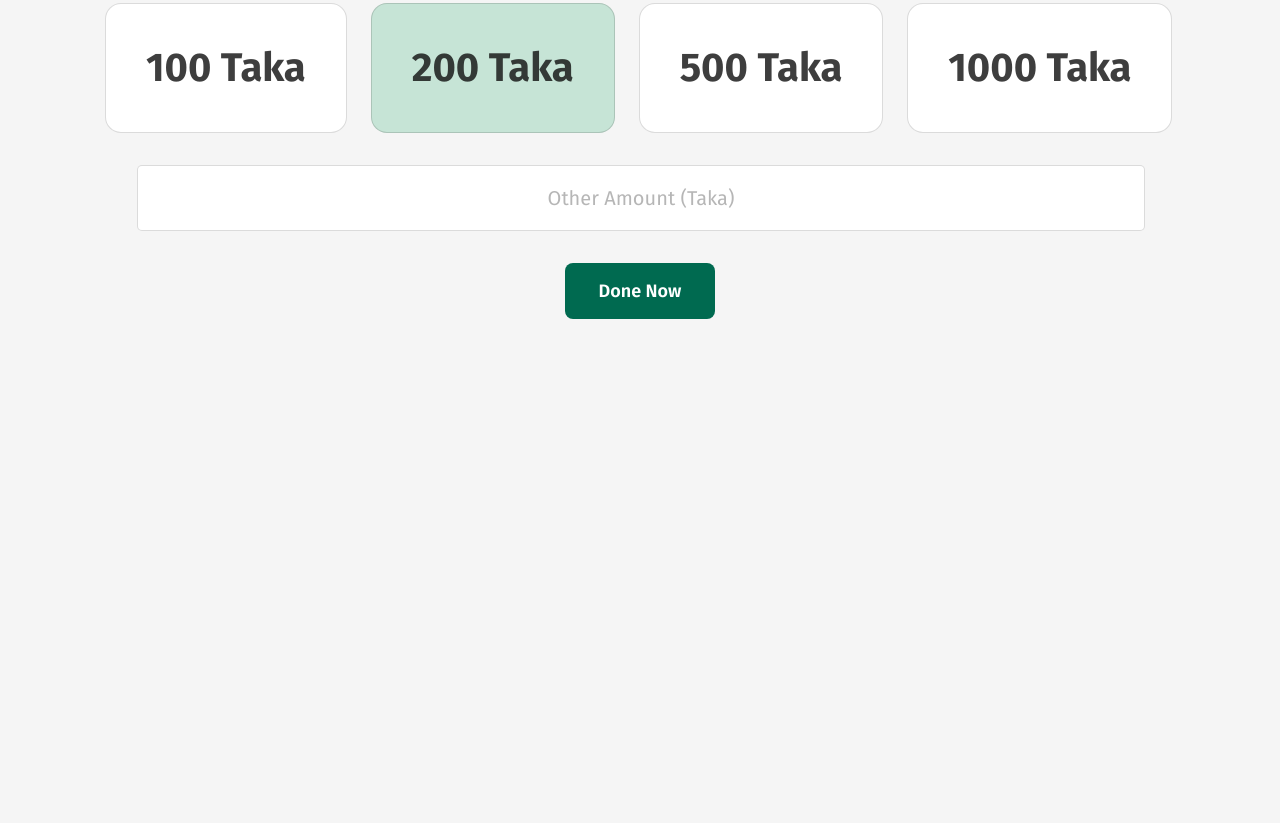
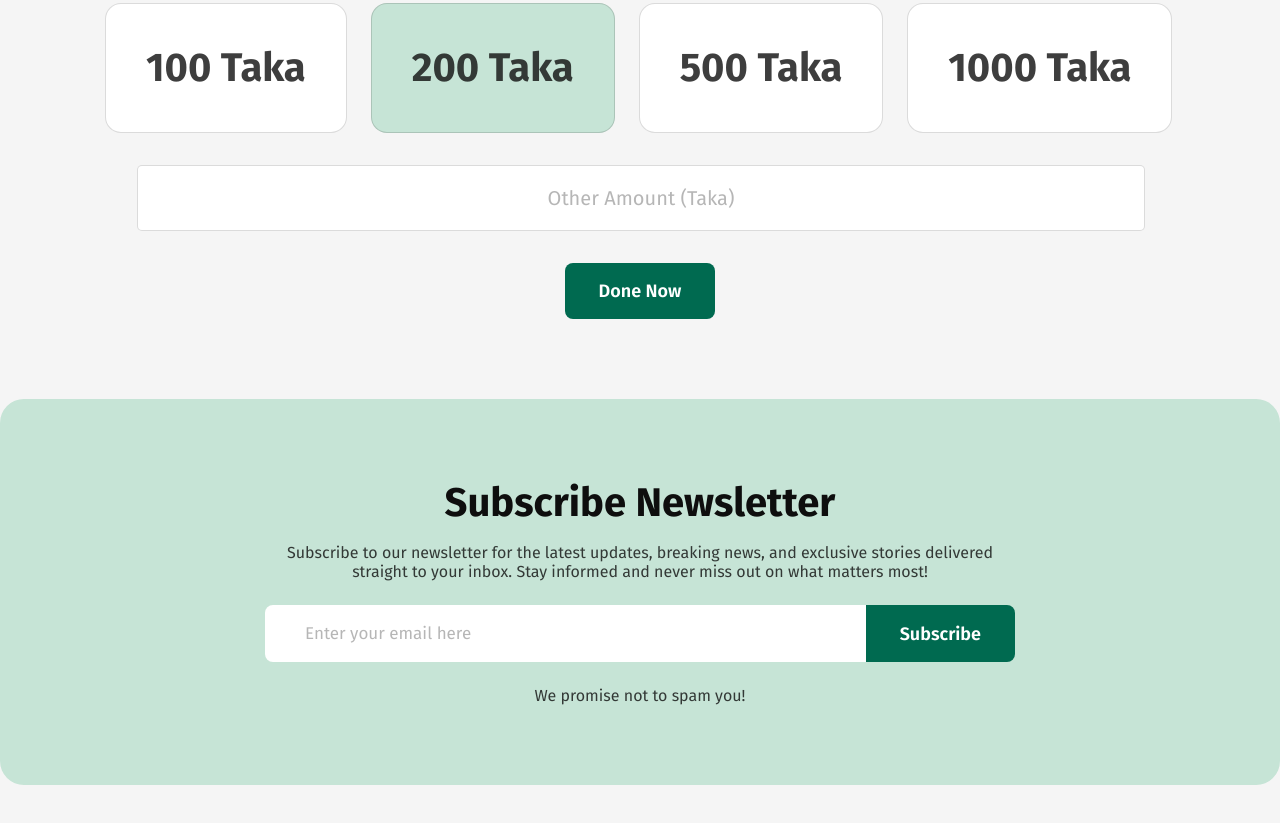
Before and after one commit to asrafsujan247/bangladesh-2.0, a plain HTML site: page index.html in a window 1280 px wide. Shown: the part 2695-3518 px from the top of the page. Before the commit the page ends 3094 px from the top, so only its background shows below. Drawn offline with Linux system fonts and the light colour scheme.

Commit message:
added newsletter section

```diff
--- a/index.html
+++ b/index.html
@@ -222,6 +222,30 @@
           </div>
         </div>
       </section>
+      <!-- newsletter section -->
+      <section class="newsletter-section container">
+        <div class="newsletter-container">
+          <h2 class="section-title">Subscribe Newsletter</h2>
+          <p class="description newsletter-description">
+            Subscribe to our newsletter for the latest updates, breaking news,
+            and exclusive stories delivered straight to your inbox. Stay
+            informed and never miss out on what matters most!
+          </p>
+          <div class="subscribe-inputs">
+            <input
+              type="text"
+              name=""
+              id=""
+              placeholder="Enter your email here"
+              class="email-input"
+            />
+            <input type="submit" value="Subscribe" class="subscribe-input" />
+          </div>
+          <p class="description newsletter-footer-text">
+            We promise not to spam you!
+          </p>
+        </div>
+      </section>
     </main>
   </body>
 </html>
--- a/styles/style.css
+++ b/styles/style.css
@@ -322,3 +322,45 @@ input::placeholder {
   background-color: rgba(0, 106, 80, 1);
   padding: 17px 34px;
 }
+
+/* newsletter styles */
+
+.newsletter-section {
+  text-align: center;
+  background-color: rgba(198, 228, 214, 1);
+  border-radius: 24px;
+  margin-bottom: 80px;
+}
+
+.newsletter-container {
+  padding: 80px 265px;
+}
+
+.newsletter-description {
+  margin-top: 16px;
+  margin-bottom: 24px;
+}
+
+.subscribe-inputs {
+  margin-bottom: 24px;
+  display: flex;
+}
+
+.email-input {
+  font-size: 17px;
+  color: rgba(14, 14, 14, 0.8);
+  padding: 18px 40px;
+  width: 100%;
+  box-sizing: border-box;
+  border: 0;
+  border-radius: 8px 0 0 8px;
+}
+.subscribe-input {
+  border: 0;
+  padding: 17px 34px;
+  background-color: rgba(0, 106, 80, 1);
+  color: white;
+  font-size: 18px;
+  font-weight: 600;
+  border-radius: 0 8px 8px 0;
+}
```
